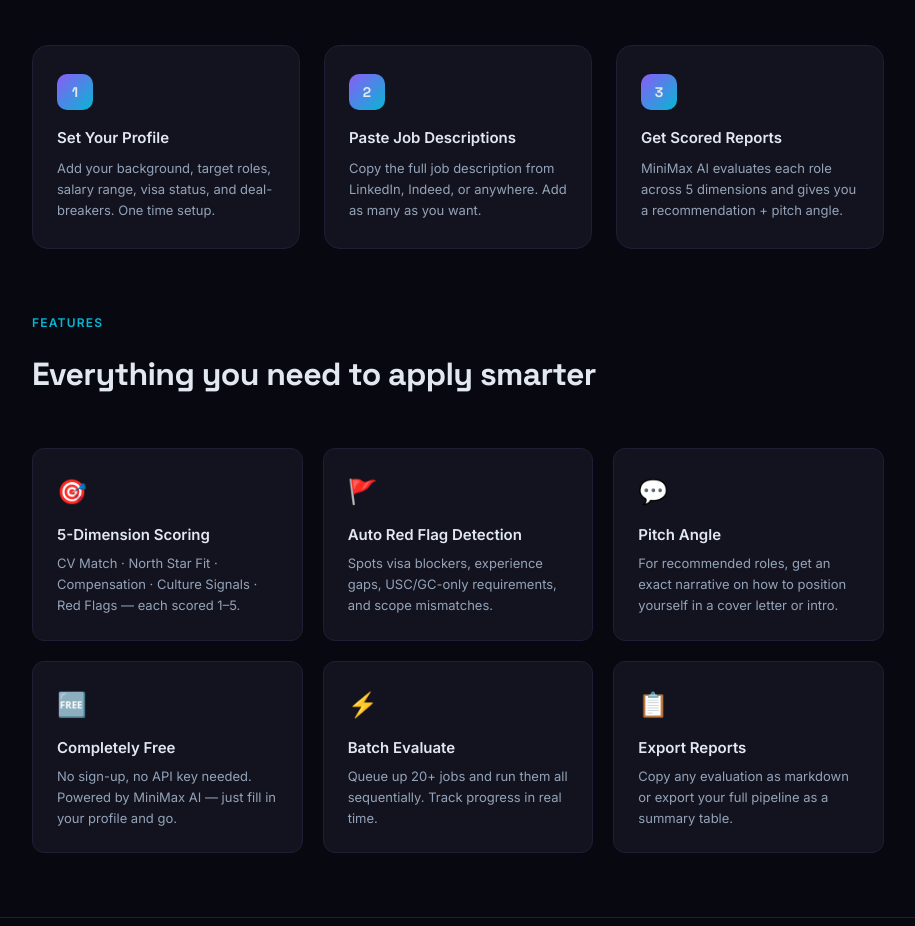
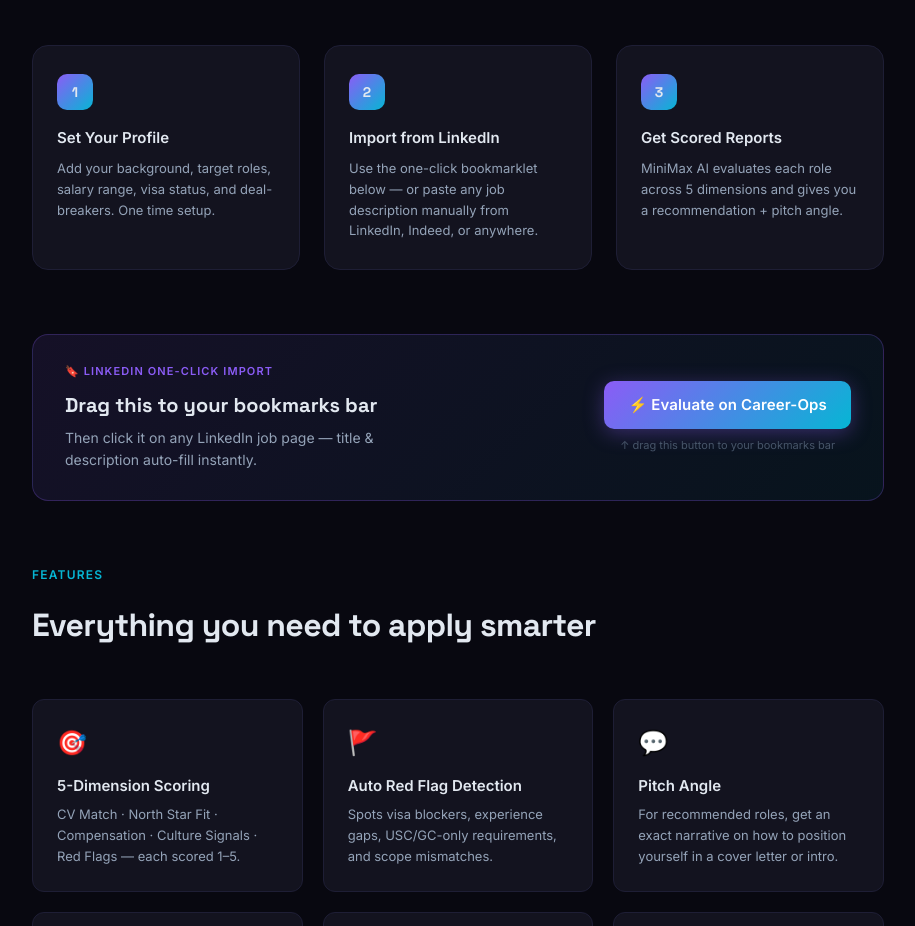
Before and after one commit to gydalimunthe/career_ops, a plain HTML site: page app.html in a window 1280 px wide. Shown: the part 929-1855 px from the top of the page, without its empty margins (182-1097 px from the left). Drawn offline with nearby package versions, Linux system fonts and the light colour scheme.

Commit message:
Move bookmarklet to landing page — prominent banner above features section

```diff
--- a/app.html
+++ b/app.html
@@ -250,8 +250,14 @@
   .btn-add-job:hover { background: rgba(139,92,246,.25); border-style: solid; }
   .bookmarklet-hint { margin-top: 12px; padding: 10px 14px; background: rgba(139,92,246,.06); border: 1px dashed rgba(139,92,246,.3); border-radius: 8px; display: flex; align-items: center; gap: 10px; flex-wrap: wrap; }
   .bookmarklet-hint span { font-size: 12px; color: var(--text-dim); flex: 1; min-width: 160px; line-height: 1.5; }
-  .bookmarklet-drag { display: inline-block; padding: 6px 14px; background: linear-gradient(135deg,#8b5cf6,#06b6d4); color: #fff; border-radius: 7px; font-size: 12px; font-weight: 700; text-decoration: none; cursor: grab; white-space: nowrap; user-select: none; letter-spacing:.01em; }
+  .bookmarklet-drag { display: inline-block; padding: 6px 14px; background: linear-gradient(135deg,#8b5cf6,#06b6d4); color: #fff !important; border-radius: 7px; font-size: 12px; font-weight: 700; text-decoration: none !important; cursor: grab; white-space: nowrap; user-select: none; letter-spacing:.01em; }
   .bookmarklet-drag:active { cursor: grabbing; opacity:.85; }
+  .bm-big { padding: 12px 24px; font-size: 15px; border-radius: 10px; box-shadow: 0 4px 20px rgba(139,92,246,.35); }
+  .bm-banner { background: linear-gradient(135deg,rgba(139,92,246,.1),rgba(6,182,212,.07)); border: 1px solid rgba(139,92,246,.25); border-radius: 16px; padding: 28px 32px; display: flex; align-items: center; justify-content: space-between; gap: 24px; flex-wrap: wrap; }
+  .bm-label { font-size: 11px; font-weight: 700; text-transform: uppercase; letter-spacing: .1em; color: #8b5cf6; margin-bottom: 8px; }
+  .bm-title { font-family: 'Space Grotesk', sans-serif; font-size: 20px; font-weight: 700; margin-bottom: 6px; }
+  .bm-sub { font-size: 14px; color: var(--text-dim); max-width: 380px; }
+  .bm-right { display: flex; flex-direction: column; align-items: center; }
   .li-imported { animation: flash-in .5s ease; }
   @keyframes flash-in { 0%{background:rgba(139,92,246,.25)} 100%{background:transparent} }
 
@@ -510,13 +516,28 @@
       </div>
       <div class="step-card">
         <div class="step-num">2</div>
-        <h3>Paste Job Descriptions</h3>
-        <p>Copy the full job description from LinkedIn, Indeed, or anywhere. Add as many as you want.</p>
+        <h3>Import from LinkedIn</h3>
+        <p>Use the one-click bookmarklet below — or paste any job description manually from LinkedIn, Indeed, or anywhere.</p>
       </div>
       <div class="step-card">
         <div class="step-num">3</div>
         <h3>Get Scored Reports</h3>
         <p>MiniMax AI evaluates each role across 5 dimensions and gives you a recommendation + pitch angle.</p>
+      </div>
+    </div>
+  </div>
+
+  <!-- LINKEDIN BOOKMARKLET BANNER -->
+  <div class="section" style="padding-top:0">
+    <div class="bm-banner">
+      <div class="bm-left">
+        <div class="bm-label">🔖 LinkedIn One-Click Import</div>
+        <div class="bm-title">Drag this to your bookmarks bar</div>
+        <div class="bm-sub">Then click it on any LinkedIn job page — title &amp; description auto-fill instantly.</div>
+      </div>
+      <div class="bm-right">
+        <a class="bookmarklet-drag bm-big" href="javascript:(function(){var q=function(s){return document.querySelector(s)};var t=function(s){var e=q(s);return e?(e.innerText||'').trim():''};var title=t('h1.job-details-jobs-unified-top-card__job-title-link')||t('.job-details-jobs-unified-top-card__job-title h1')||t('.jobs-unified-top-card__job-title h1')||t('h1');var company=t('.job-details-jobs-unified-top-card__company-name a')||t('.jobs-unified-top-card__company-name a')||t('[class*=&quot;top-card__company-name&quot;] a');var desc=t('#job-details')||t('.jobs-description__content .jobs-description-content__text')||t('.jobs-description__content')||t('[class*=&quot;description__content&quot;]');if(!desc){alert('Career-Ops: No job description found. Make sure you are on a LinkedIn job page (linkedin.com/jobs/view/...).');return;}var label=[title,company].filter(Boolean).join(' — ');window.open('https://gydalimunthe.github.io/career_ops/app.html#li='+encodeURIComponent(JSON.stringify({title:label.trim(),desc:desc.trim()})),'_blank');})();" title="Drag me to your bookmarks bar!">⚡ Evaluate on Career-Ops</a>
+        <div style="font-size:11px;color:var(--text-faint);margin-top:8px;text-align:center">↑ drag this button to your bookmarks bar</div>
       </div>
     </div>
   </div>
```
